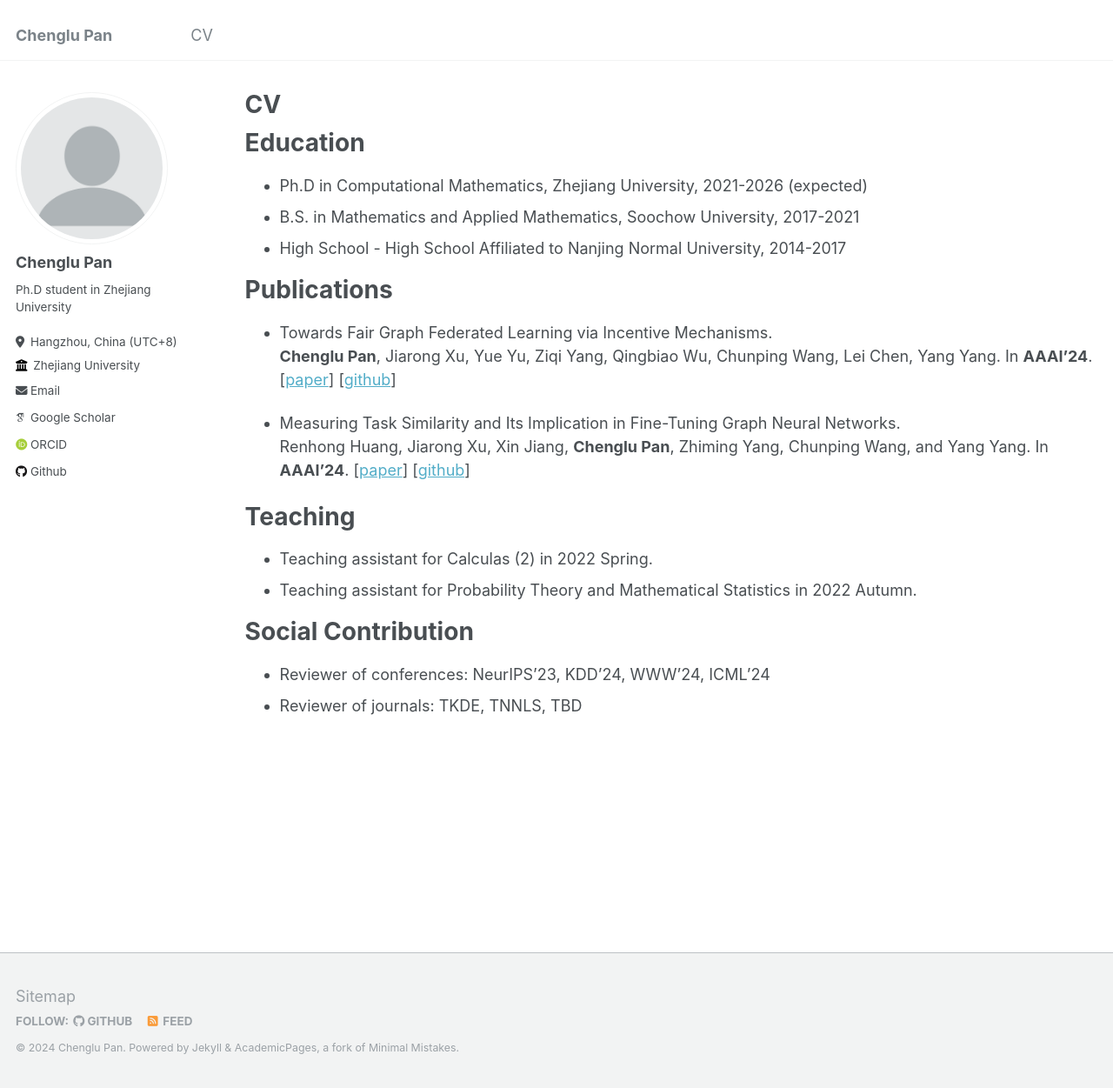
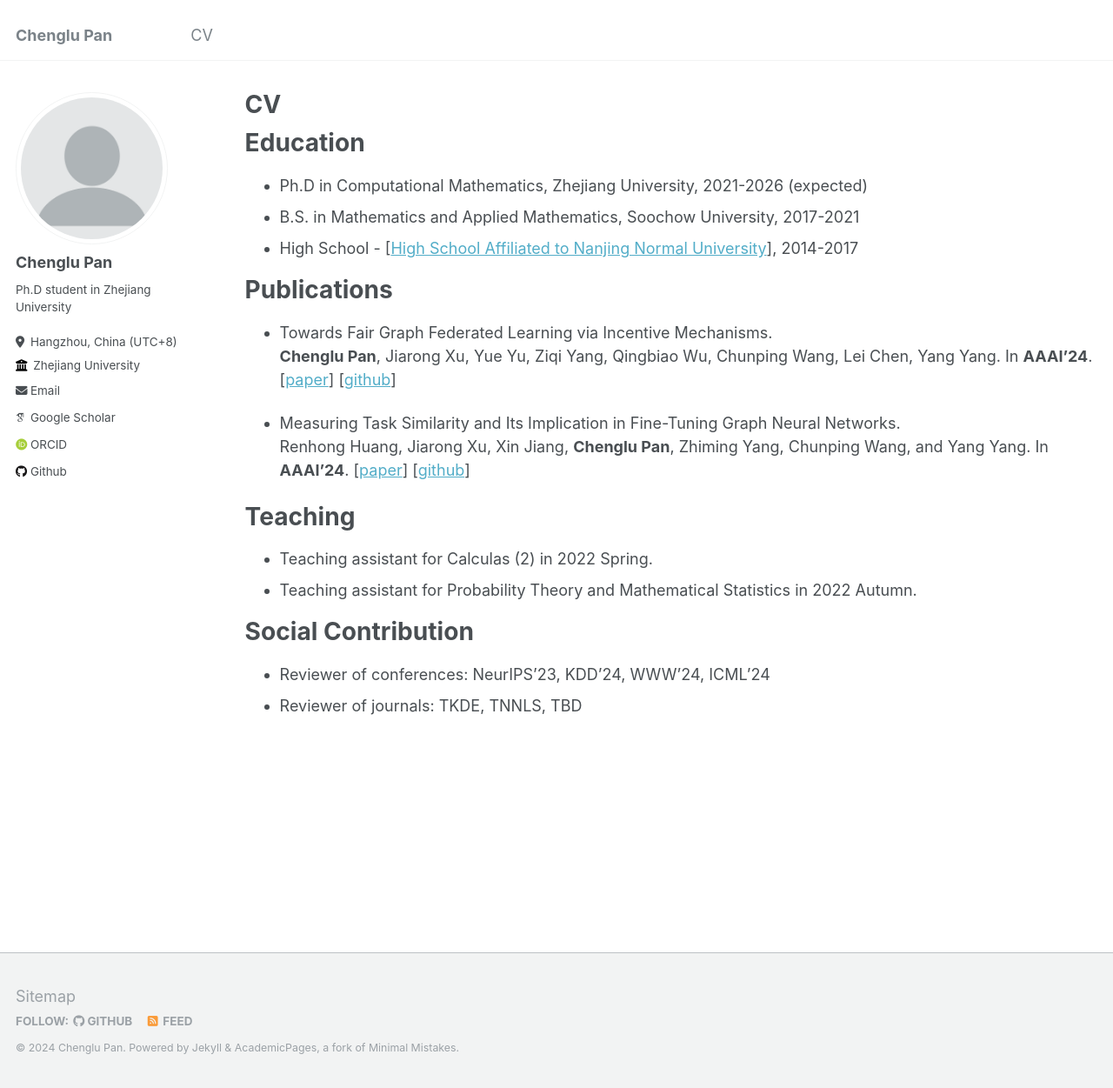
Before and after one commit to Chenglu0426/Chenglu0426.github.io, a Jekyll site: the page built from _pages/cv.md, in a window 1280 px wide and 1251 px high. Shown: the whole window at 87% size. Built offline with Jekyll 4.4.1, drawn with Linux system fonts in a browser that asks for light colours; some web fonts are replaced; part of the change alters nothing that is shown.

Commit message:
Update cv.md

```diff
--- a/_pages/cv.md
+++ b/_pages/cv.md
@@ -13,7 +13,7 @@ Education
 ======
 * Ph.D in Computational Mathematics, Zhejiang University, 2021-2026 (expected)
 * B.S. in Mathematics and Applied Mathematics, Soochow University, 2017-2021
-* High School - High School Affiliated to Nanjing Normal University, 2014-2017
+* High School - [[High School Affiliated to Nanjing Normal University](www.nsfz.net)], 2014-2017
 
 
 
```
